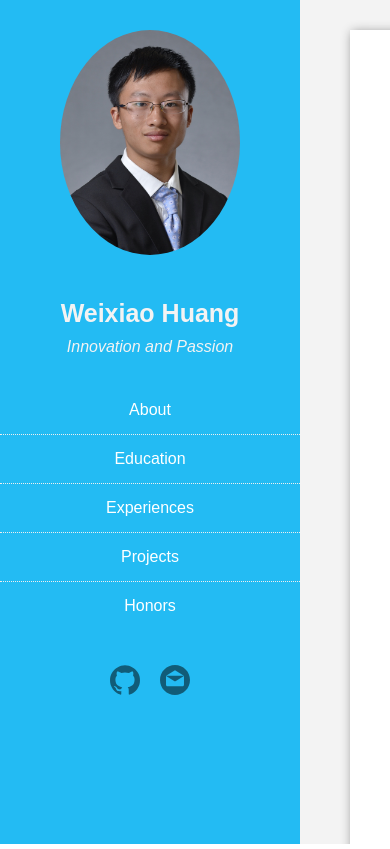
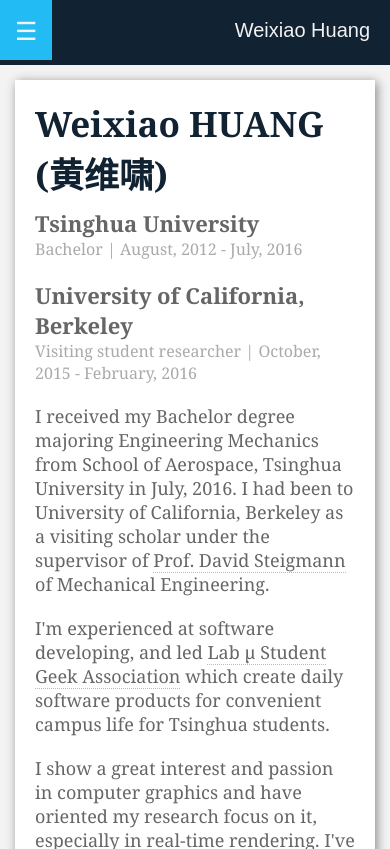
Before and after one commit to weixiao-huang/wxhweb, a Vue app: page / in a window 390 px wide. Built offline with nearby package versions, Linux system fonts and the light colour scheme.

Commit message:
responsive is ok

```diff
--- a/index.html
+++ b/index.html
@@ -2,6 +2,9 @@
 <html>
   <head>
     <meta charset="utf-8">
+    <meta name="description" content="">
+    <meta name="viewport" content="width=device-width, initial-scale=1">
+    <meta http-equiv="X-UA-Compatible" content="IE=edge">
     <title>wxhweb</title>
   </head>
   <body>
--- a/src/App.vue
+++ b/src/App.vue
@@ -1,7 +1,10 @@
 <template lang="pug">
   #app
-    navbar(:width="width")
-    wrap(:width="width")
+    input#toggle(type="checkbox", name="toggle")
+    label(for="toggle") ☰
+    .name Weixiao Huang
+    navbar
+    wrap
 </template>
 
 <script>
@@ -40,3 +43,46 @@
 li
   list-style-type none
 </style>
+
+<style lang="stylus" scoped>
+#app
+  background-color #123
+#nav
+  width 300px
+#wrap
+  margin-left 300px
+#nav, #wrap
+  transition all 0.3s
+input, label, .name
+  display none
+#nav, label
+  background-color #23bbf3
+#nav, .name
+  font-family Arial, Times New Roman, Verdana, sans-serif;
+
+@media only screen and (max-width 768px)
+  #wrap
+    margin-left 0
+  #nav
+    width 60vw
+    margin-left -60vw
+  label
+    color #f3f3f3
+    padding 10px 15px
+    font-size 25px
+    cursor pointer
+  label, .name
+    display inline-block
+    line-height 40px
+  .name
+    color #f2f2f2
+    float right
+    padding 10px 20px
+    font-size 20px
+    height 100%
+  input:checked ~ #nav
+    margin-left 0
+  input:checked ~ #wrap
+    margin-left 60vw
+    margin-right -60vw
+</style>
--- a/src/components/Container.vue
+++ b/src/components/Container.vue
@@ -1,30 +1,46 @@
 <template lang="pug">
 #container
-  arrow.arrow(:width="gap", to="/", :class="{hidden: !arrow}")
+  #arrow
+    router-link(to="/", :class="{hidden: !arrow}") &#8249;
   .container(:style="{paddingLeft: gap + 'px', paddingRight: gap + 'px'}")
     slot
+    #postArrow
+      router-link(to="/", :class="{hidden: !arrow}") &#8249;
 </template>
 
 <script>
-import Arrow from './Arrow'
-
 export default {
   name: 'container',
-  props: ['arrow'],
-  components: {
-    Arrow
-  },
-  data () {
-    return {
-      gap: 80
-    }
-  }
+  props: ['arrow']
 }
 </script>
 
 <style lang="stylus" scoped>
+  #arrow, .container > #postArrow
+    font-size 80px
+    a
+      opacity 0.5
+      -webkit-transition: all 0.5s
+      -moz-transition: all 0.5s
+      -ms-transition: all 0.5s
+      -o-transition: all 0.5s
+      transition: all 0.5s
+
+      color #172
+      &:hover
+        color #8a8
+      display flex
+      justify-content center
+      align-items center
+  #arrow
+    position absolute
+    width 80px
+    a
+      height 100vh
+  #postArrow
+    display none
   .container
-    padding 50px
+    padding 80px
     height calc(100vh - 100px)
     overflow scroll
   .hidden
@@ -50,4 +66,14 @@
     font-size 20px
     font-weight bold
     padding 20px 0 10px 0
+
+@media only screen and (max-width 768px)
+  .container
+    padding 30px
+    #postArrow
+      text-align center
+      display block
+      margin-top -20px
+  #arrow
+    display none
 </style>
--- a/src/components/Navbar.vue
+++ b/src/components/Navbar.vue
@@ -1,5 +1,5 @@
 <template lang="pug">
-nav(:style="{width: width + 'px'}")
+nav#nav
   .container
     .img
       img(src="../images/me.jpg")
@@ -62,7 +62,6 @@
 <style lang="stylus" scoped>
 div
   color #f3f3f3
-  font-family Arial, Times New Roman, Verdana, sans-serif;
 .name
   padding-top 40px
   p
@@ -76,7 +75,6 @@
   height 100vh
   overflow scroll
   position absolute
-  background-color #23bbf3
   font-size 16px
   text-align center
   .container
@@ -108,4 +106,7 @@
   display block
   padding 15px 0
 
+@media only screen and (max-width 768px)
+  nav
+    height calc(100vh - 60px)
 </style>
--- a/src/components/Wrap.vue
+++ b/src/components/Wrap.vue
@@ -1,5 +1,5 @@
 <template lang="pug">
-#wrap(:style="{ marginLeft: width + 'px' }")
+#wrap
   transition(name="fade" mode="out-in")
     router-view.view
 </template>
@@ -24,5 +24,4 @@
 .fade-enter, .fade-leave-active
   opacity 0
   transform translate(-30px, 0)
-
 </style>
--- a/src/components/contents/Home.vue
+++ b/src/components/contents/Home.vue
@@ -1,5 +1,5 @@
 <template lang="pug">
-.container#home
+#home
   .section#about
     .bigTitle Weixiao HUANG (黄维啸)
     .subTitle Tsinghua University
@@ -168,10 +168,6 @@
 </script>
 
 <style lang="stylus" scoped>
-.container
-  height 100vh
-  overflow scroll
-  padding 0 50px
 .img-gap
   padding-right 20px
 .backGray
@@ -190,6 +186,9 @@
   th
     border-bottom 5px #ddd solid
 #home
+  height 100vh
+  overflow scroll
+  padding 0 50px
   .section
     background-color white
     margin 30px 0
@@ -253,4 +252,16 @@
     padding-top 10px
     text-align: center
     font-size 20px
+
+@media only screen and (max-width 768px)
+  #home
+    padding 0 15px
+    height calc(100vh - 60px)
+    .section
+      padding 20px
+      margin 15px 0
+    .box
+      iframe
+        width calc(100vw - 100px)
+        height calc(9/16 * (100vw - 100px))
 </style>
--- a/src/components/contents/MusicWorshop.vue
+++ b/src/components/contents/MusicWorshop.vue
@@ -54,4 +54,19 @@
       iframe
         width calc((50vw - 250px + 20px) * 0.95)
         height calc(9/16 * (50vw - 250px + 20px) * 0.95)
+
+@media only screen and (max-width 768px)
+  iframe
+    width calc(100vw - 60px)
+    height calc(9/16 * (100vw - 60px))
+    padding 20px 0
+    margin-top -10px
+  .videos
+    padding-bottom 20px
+    margin-top -10px
+    .box
+      display inline-block
+      iframe
+        width calc((50vw - 40px))
+        height calc(9/16 * (50vw - 40px))
 </style>
--- a/src/components/contents/Tunet.vue
+++ b/src/components/contents/Tunet.vue
@@ -45,4 +45,10 @@
   iframe
     width calc(100vw - 500px + 40px)
     height calc(9/16 * (100vw - 500px + 40px))
+
+@media only screen and (max-width 768px)
+  #tunet
+    iframe
+      width calc(100vw - 60px)
+      height calc(9/16 * (100vw - 60px))
 </style>
```
